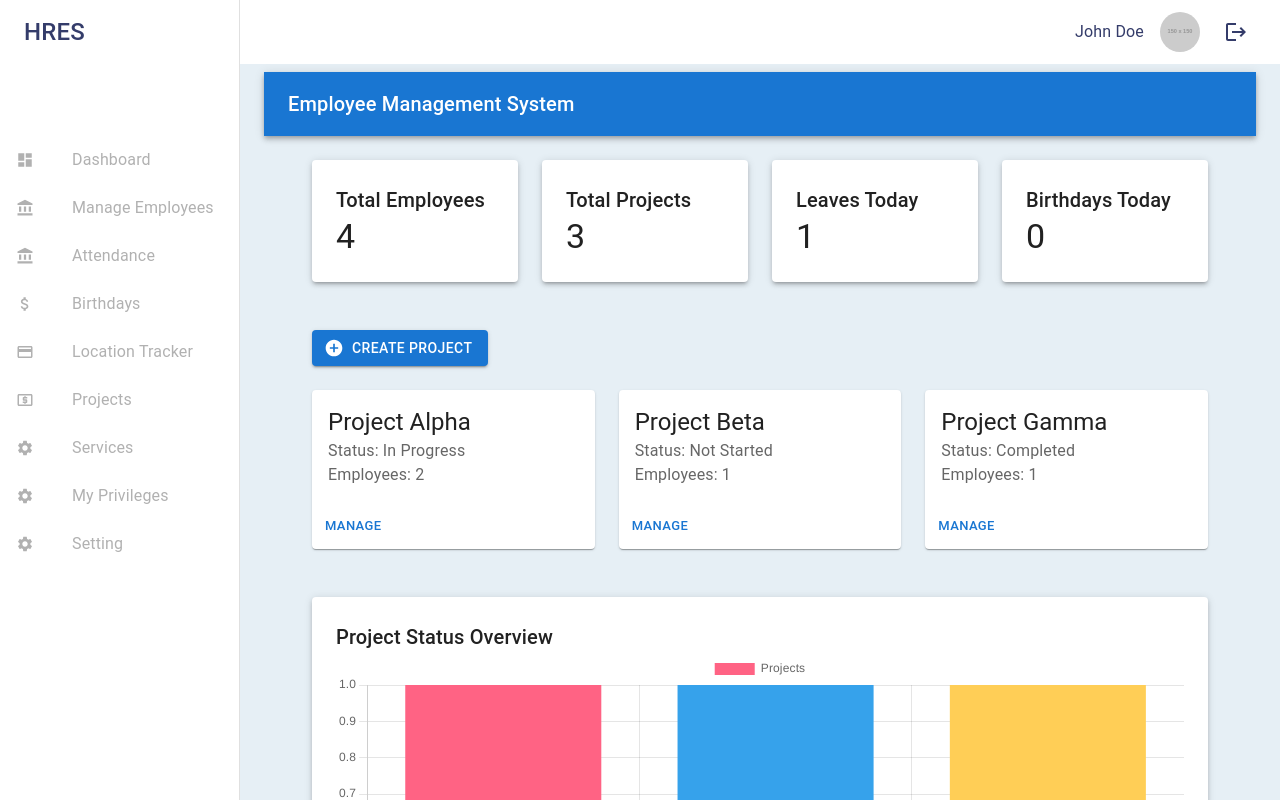
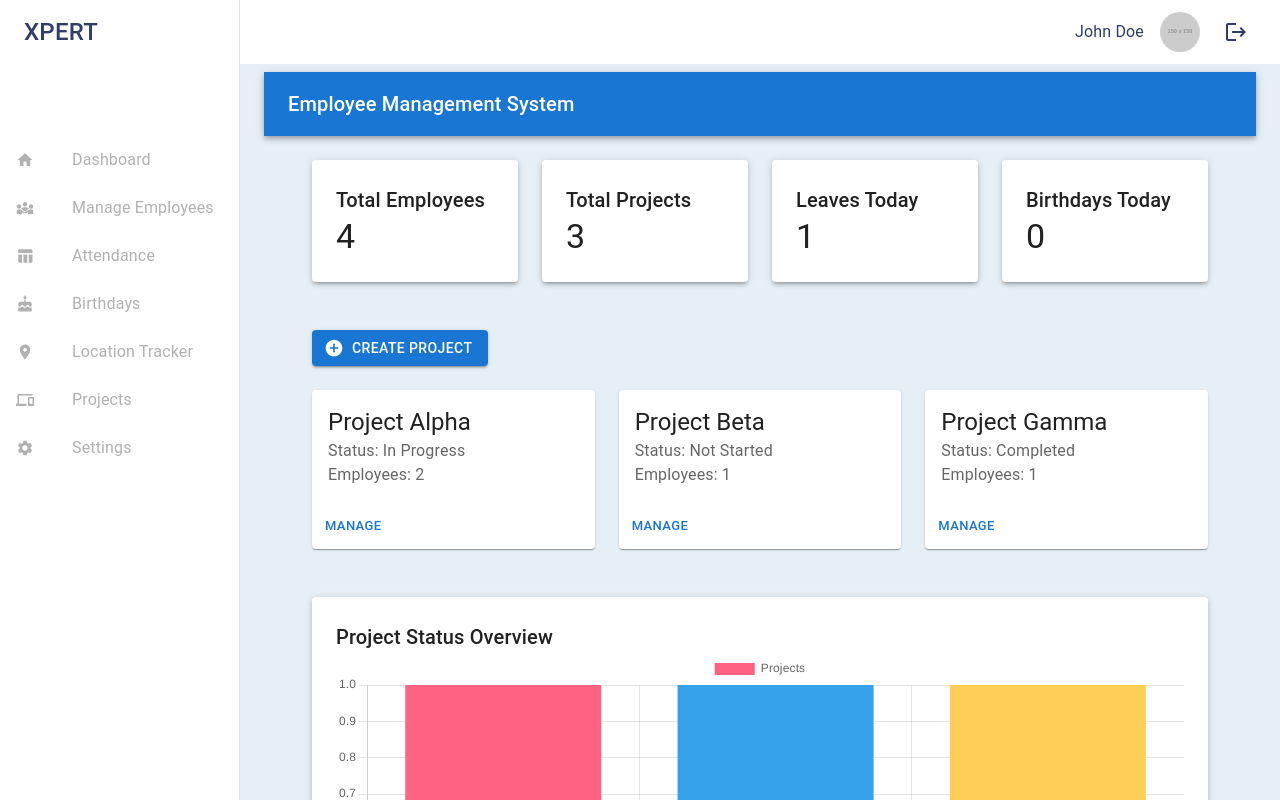
Before and after one commit to Sandun-Induranga/hr-empowerment-admin-panel, a React (Create React App) app: page /admin-panel in a window 1280 px wide. Shown: the top 800 px of the page. Built offline with nearby package versions, Linux system fonts and the light colour scheme.

Commit message:
Content Updated

```diff
--- a/src/components/MenuBar/MenuBar.tsx
+++ b/src/components/MenuBar/MenuBar.tsx
@@ -8,11 +8,12 @@ import ListItem from '@mui/material/ListItem';
 import ListItemIcon from '@mui/material/ListItemIcon';
 import ListItemText from '@mui/material/ListItemText';
 import CssBaseline from '@mui/material/CssBaseline';
-import DashboardIcon from '@mui/icons-material/Dashboard';
-import AccountBalanceIcon from '@mui/icons-material/AccountBalance';
-import AttachMoneyIcon from '@mui/icons-material/AttachMoney';
-import CreditCardIcon from '@mui/icons-material/CreditCard';
-import LocalAtmIcon from '@mui/icons-material/LocalAtm';
+import HomeIcon from '@mui/icons-material/Home';
+import Diversity3Icon from '@mui/icons-material/Diversity3';
+import TableChartIcon from '@mui/icons-material/TableChart';
+import CakeIcon from '@mui/icons-material/Cake';
+import PlaceIcon from '@mui/icons-material/Place';
+import DevicesIcon from '@mui/icons-material/Devices';
 import SettingsIcon from '@mui/icons-material/Settings';
 import LogoutIcon from '@mui/icons-material/Logout';
 import { Box, Avatar, IconButton, Toolbar as MuiToolbar } from "@mui/material";
@@ -66,7 +67,7 @@ export const MenuBar = () => {
             >
                 <Toolbar>
                     <Typography variant="h6" noWrap sx={{ color: "#343C6A", fontSize: 24 }}>
-                        HRES
+                        XPERT
                     </Typography>
                 </Toolbar>
                 <MuiToolbar />
@@ -75,46 +76,36 @@ export const MenuBar = () => {
                         {[
                             {
                                 text: 'Dashboard',
-                                icon: <DashboardIcon sx={{ color: "#B1B1B1", fontSize: 18 }} />,
+                                icon: <HomeIcon sx={{ color: "#B1B1B1", fontSize: 18 }} />,
                                 screen: 'Dashboard'
                             },
                             {
                                 text: 'Manage Employees',
-                                icon: <AccountBalanceIcon sx={{ color: "#B1B1B1", fontSize: 18 }} />,
+                                icon: <Diversity3Icon sx={{ color: "#B1B1B1", fontSize: 18 }} />,
                                 screen: 'Manage Employees'
                             },
                             {
                                 text: 'Attendance',
-                                icon: <AccountBalanceIcon sx={{ color: "#B1B1B1", fontSize: 18 }} />,
+                                icon: <TableChartIcon sx={{ color: "#B1B1B1", fontSize: 18 }} />,
                                 screen: 'Attendance'
                             },
                             {
                                 text: 'Birthdays',
-                                icon: <AttachMoneyIcon sx={{ color: "#B1B1B1", fontSize: 18 }} />,
+                                icon: <CakeIcon sx={{ color: "#B1B1B1", fontSize: 18 }} />,
                                 screen: 'Birthdays'
                             },
                             {
                                 text: 'Location Tracker',
-                                icon: <CreditCardIcon sx={{ color: "#B1B1B1", fontSize: 18 }} />,
+                                icon: <PlaceIcon sx={{ color: "#B1B1B1", fontSize: 18 }} />,
                                 screen: 'Location Tracker'
                             },
                             {
                                 text: 'Projects',
-                                icon: <LocalAtmIcon sx={{ color: "#B1B1B1", fontSize: 18 }} />,
+                                icon: <DevicesIcon sx={{ color: "#B1B1B1", fontSize: 18 }} />,
                                 screen: 'Projects'
                             },
                             {
-                                text: 'Services',
-                                icon: <SettingsIcon sx={{ color: "#B1B1B1", fontSize: 18 }} />,
-                                screen: 'Services'
-                            },
-                            {
-                                text: 'My Privileges',
-                                icon: <SettingsIcon sx={{ color: "#B1B1B1", fontSize: 18 }} />,
-                                screen: 'My Privileges'
-                            },
-                            {
-                                text: 'Setting',
+                                text: 'Settings',
                                 icon: <SettingsIcon sx={{ color: "#B1B1B1", fontSize: 18 }} />,
                                 screen: 'Setting'
                             }
--- a/src/components/RootPage/RootRoutes.tsx
+++ b/src/components/RootPage/RootRoutes.tsx
@@ -1,7 +1,5 @@
-import ManageEmployeeScreen from "../../screens/Employee/ManageEmployeeScreen";
 import React from "react";
 import {BrowserRouter as Router, Routes, Route, Navigate} from "react-router-dom";
-import {Box} from "@mui/material";
 import LoginScreen from "../../screens/Login/LoginScreen";
 import {MenuBar} from "../MenuBar/MenuBar";
 
--- a/src/screens/Login/LoginScreen.tsx
+++ b/src/screens/Login/LoginScreen.tsx
@@ -28,7 +28,7 @@ const LoginPage = () => {
     const handleSubmit = (event: any) => {
         event.preventDefault();
         // Replace with your login logic
-        if (email === 'user@example.com' && password === 'password') {
+        if (email === 'admin@gmail.com' && password === 'admin') {
             alert('Login successful');
             // react router dom
             navigate('/admin-panel');
```
